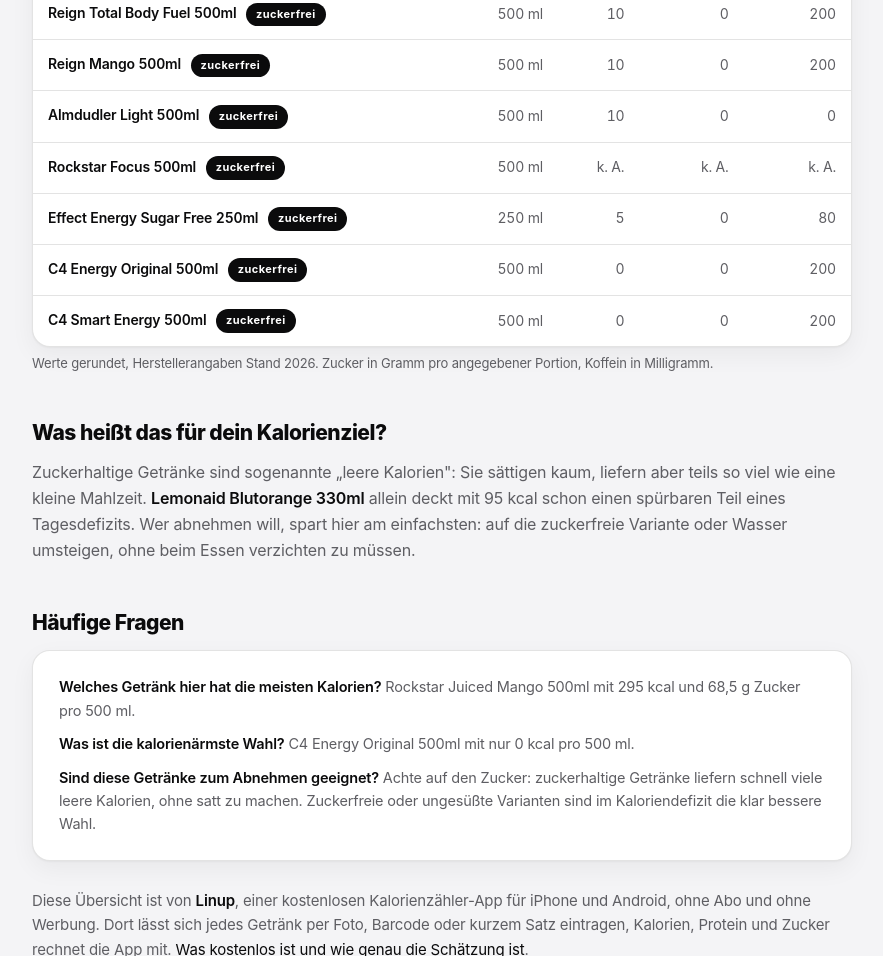
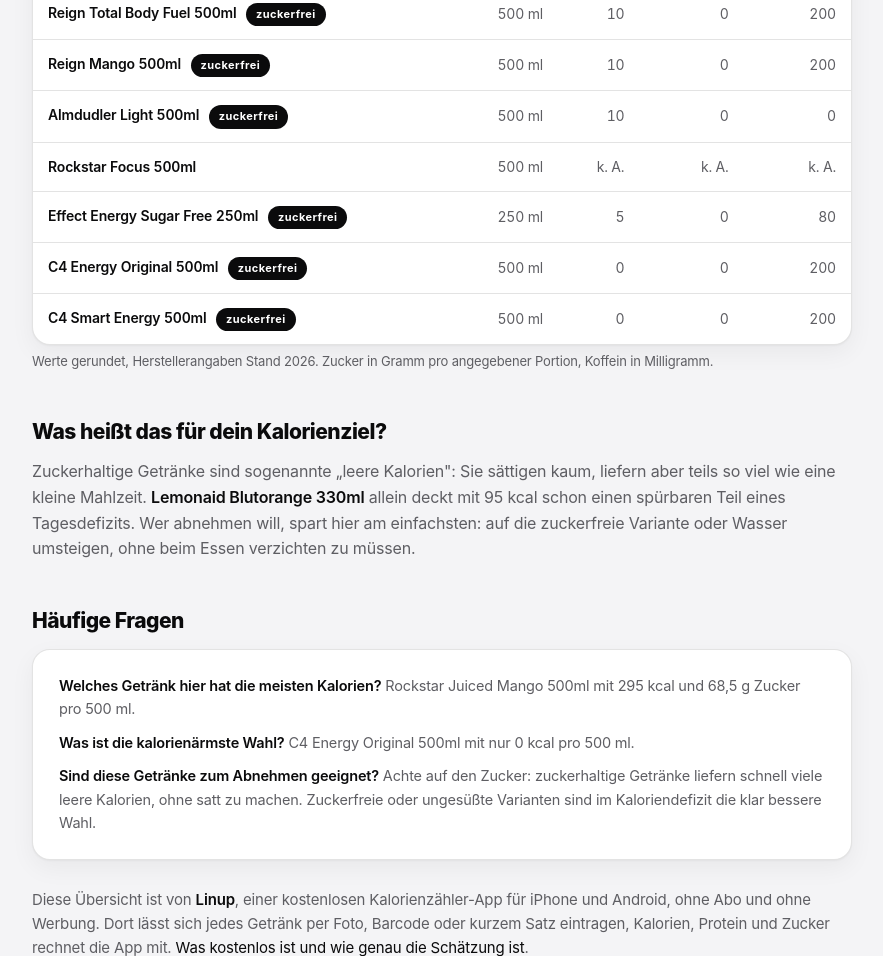
Before and after one commit to lucassancar94-dev/linup-bio, a plain HTML site: page getraenke/energy-drinks-limonaden-kalorien/index.html in a window 1280 px wide. Shown: the part 1687-2643 px from the top of the page, without its empty margins (198-1081 px from the left). Drawn offline with Linux system fonts and the light colour scheme; no server answers.

Commit message:
Deploy aus liniup@146a96f

```diff
--- a/getraenke/energy-drinks-limonaden-kalorien/index.html
+++ b/getraenke/energy-drinks-limonaden-kalorien/index.html
@@ -267,7 +267,7 @@
           <td>0</td>
         </tr>
         <tr>
-          <td class="name">Rockstar Focus 500ml <span class="tag zero">zuckerfrei</span></td>
+          <td class="name">Rockstar Focus 500ml</td>
           <td>500 ml</td>
           <td>k. A.</td>
           <td>k. A.</td>
```
